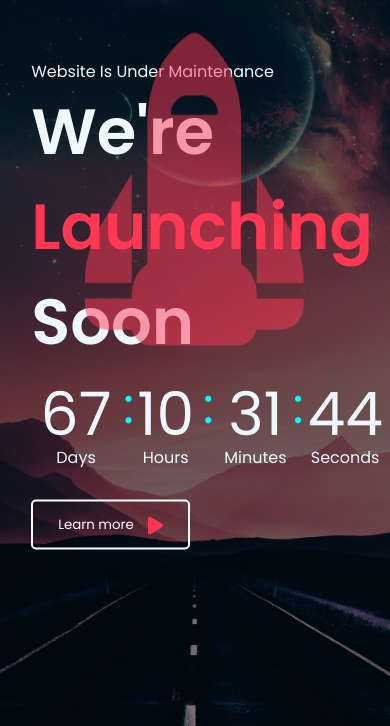
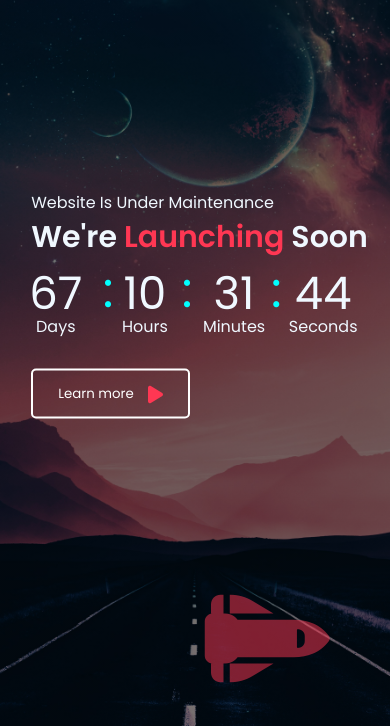
Before and after one commit to samrat9x/ComingSoon, a plain HTML site: page index.html in a window 390 px wide. Shown: the part 118-844 px from the top of the page. Drawn offline with Linux system fonts and the light colour scheme.

Commit message:
Update style.css

```diff
--- a/style.css
+++ b/style.css
@@ -1,45 +1,8 @@
-
-@media screen and (min-width: 400px) {
-    h1{
-        font-size: 30px;
-    }
-    .title{
-        font-size: 30px;
-    }
-    .launch-time div p{
-        font-size: 45px;
+body {
+    user-select: none;
 }
 
-    .rocket{
-        color: #ff3753;
-        font-size: 50px;
-        position: absolute;
-        left: 10%;
-        bottom: 50px;
-        transform: rotate(90);
-
-        animation: rocket 10s linear infinite;
-    }
-
-    @keyframes rocket{
-        0%{
-            left: 50px;
-            opacity: 0;
-        }
-        100%{
-            left: 120%;
-            opacity: 1;
-        }
-    }
-
-
-  }
-
-
-body{
-    user-select: none;
-}
-.container{
+.container {
     width: 100vw;
     height: 100vh;
     background-image: linear-gradient(rgba(0,0,0,0.5),rgba(0,0,0,0.5)), url(bg.jpg);
@@ -49,29 +12,31 @@ body{
     padding: 0 8%;
     position: relative;
     overflow: hidden;
+}
 
-    .logo{
+.container .logo {
     width: 130px;
     padding: 20px 0;
     cursor: pointer;
 }
 
-    .content{
+.container .content {
     position: absolute;
     top: 50%;
     transform: translateY(-50%);
     color: aliceblue;
+}
 
-        h1{
+.container .content h1 {
     font-size: 64px;
     font-weight: 600;
+}
 
-            span{
+.container .content h1 span {
     color: #ff3753;
 }
-        }
 
-        button{
+.container .content button {
     background: transparent;
     border: 2px solid #fff;
     outline: none;
@@ -82,72 +47,114 @@ body{
     align-items: center;
     border-radius: 5px;
     transition: all 0.5s;
-            &:hover{
+}
+
+.container .content button:hover {
     background-color: #fff;
     color: black;
 }
 
-            i{
+.container .content button i {
     font-size: 20px;
     margin-top: 2px;
     color: #ff3753;
 }
+
+.container .content .launch-time {
+    display: flex;
+    margin-bottom: 30px;
 }
 
-        .launch-time{
-            display: flex;
-            margin-bottom: 30px;
-
-            div{
+.container .content .launch-time div {
     flex-basis: 100px;
     text-align: center;
     position: relative;
-            &::after{
+}
+
+.container .content .launch-time div::after {
     position: absolute;
     content: ':';
     font-size: 50px;
     top: 0;
     color: aqua;
 }
-            &:last-child::after{
+
+.container .content .launch-time div:last-child::after {
     content: '';
 }
-            &:nth-child(1)::after{
+
+.container .content .launch-time div:nth-child(1)::after {
     right: -13px;
 }
-            &:nth-child(2)::after{
-                right: -3px;
-            }
-            &:nth-child(3)::after{
+
+.container .content .launch-time div:nth-child(2)::after {
     right: -3px;
 }
 
-                p{
+.container .content .launch-time div:nth-child(3)::after {
+    right: -3px;
+}
+
+.container .content .launch-time div p {
     font-size: 60px;
     margin-bottom: -14px;
 }
-            }
-        }
-    }
 
-    .rocket{
+.container .rocket {
     color: #ff3753;
     font-size: 250px;
     position: absolute;
     right: 10%;
     bottom: 50px;
-
     animation: rocket 10s linear infinite;
 }
-}
 
-@keyframes rocket{
-    0%{
+@keyframes rocket {
+    0% {
         bottom: 50px;
         opacity: 0;
     }
-    100%{
+    100% {
         bottom: 120%;
         opacity: 1;
     }
 }
+
+
+/*Responsive*/
+
+@media screen and (max-width: 480px) {
+    h1{
+         font-size: 30px !important;
+    }
+    .launch-time{
+        margin-left: -20px;
+    }
+    .launch-time div p {
+        font-size: 45px !important;
+    }
+    .container .content .launch-time div::after {
+        top: -7px !important;
+    }
+    .container .rocket {
+        color: #ff3753;
+        font-size: 100px;
+        position: absolute;
+        left: 10%;
+        bottom: 10%;
+        transform: rotate(0deg);
+        animation: rocket 10s linear infinite;
+    }
+
+    @keyframes rocket {
+        0% {
+            left: 0px;
+            opacity: 0;
+        }
+        100% {
+            left: 105%;
+            opacity: 1;
+        }
+    }
+
+  }
```
Lines whose indentation alone changed are shown as unchanged.
